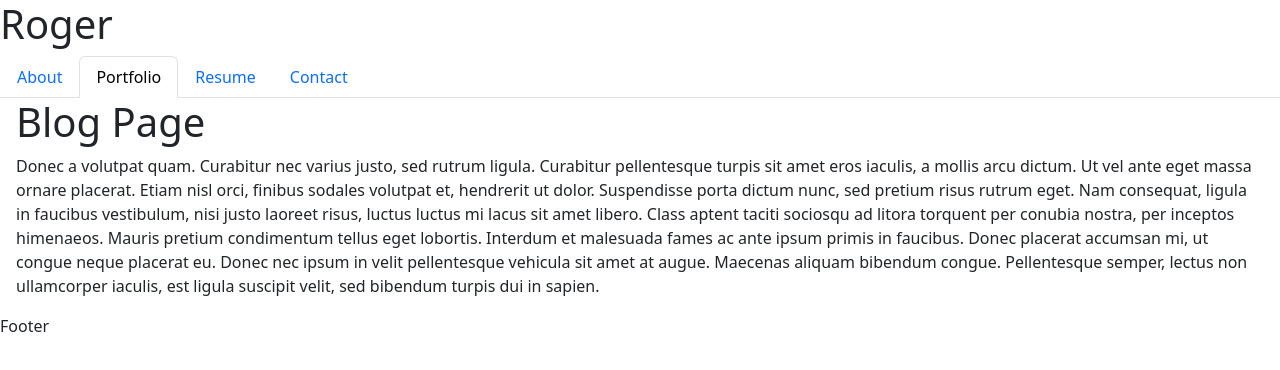
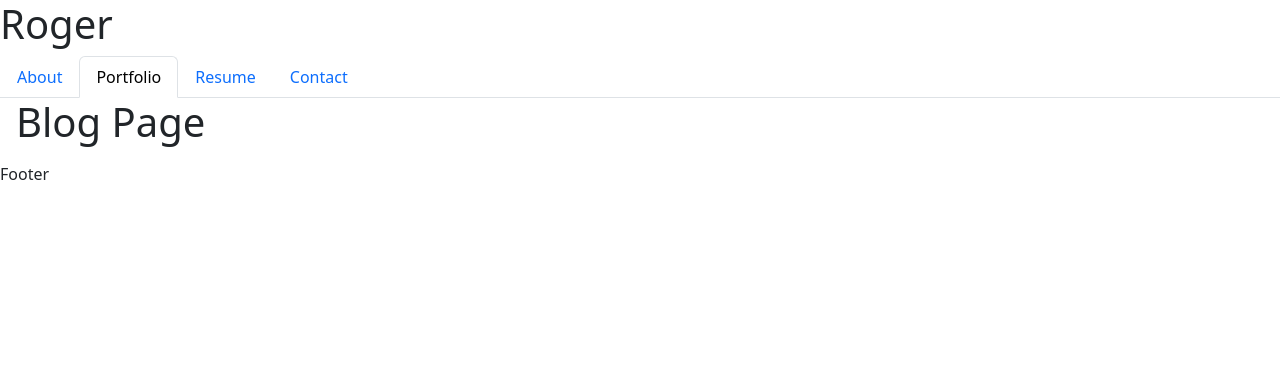
Before and after one commit to rogretheekyogre/React-Portfolio, a React (Vite) app: page /portfolio in a window 1280 px wide. Shown: the top 370 px of the page. Built offline with nearby package versions, Linux system fonts and the light colour scheme.

Commit message:
added about page

```diff
--- a/src/pages/Portfolio.jsx
+++ b/src/pages/Portfolio.jsx
@@ -3,19 +3,7 @@
     <div>
       <h1>Blog Page</h1>
       <p>
-        Donec a volutpat quam. Curabitur nec varius justo, sed rutrum ligula.
-        Curabitur pellentesque turpis sit amet eros iaculis, a mollis arcu
-        dictum. Ut vel ante eget massa ornare placerat. Etiam nisl orci, finibus
-        sodales volutpat et, hendrerit ut dolor. Suspendisse porta dictum nunc,
-        sed pretium risus rutrum eget. Nam consequat, ligula in faucibus
-        vestibulum, nisi justo laoreet risus, luctus luctus mi lacus sit amet
-        libero. Class aptent taciti sociosqu ad litora torquent per conubia
-        nostra, per inceptos himenaeos. Mauris pretium condimentum tellus eget
-        lobortis. Interdum et malesuada fames ac ante ipsum primis in faucibus.
-        Donec placerat accumsan mi, ut congue neque placerat eu. Donec nec ipsum
-        in velit pellentesque vehicula sit amet at augue. Maecenas aliquam
-        bibendum congue. Pellentesque semper, lectus non ullamcorper iaculis,
-        est ligula suscipit velit, sed bibendum turpis dui in sapien.
+
       </p>
     </div>
   );
--- a/src/pages/Resume.jsx
+++ b/src/pages/Resume.jsx
@@ -3,16 +3,7 @@
     <div>
       <h1>Home Page</h1>
       <p>
-        Lorem ipsum dolor sit amet, consectetur adipiscing elit. Sed neque
-        velit, lobortis ut magna varius, blandit rhoncus sem. Morbi lacinia nisi
-        ac dui fermentum, sed luctus urna tincidunt. Etiam ut feugiat ex. Cras
-        non risus mi. Curabitur mattis rutrum ipsum, ut aliquet urna imperdiet
-        ac. Sed nec nulla aliquam, bibendum odio eget, vestibulum tortor. Cras
-        rutrum ligula in tincidunt commodo. Morbi sit amet mollis orci, in
-        tristique ex. Donec nec ornare elit. Donec blandit est sed risus feugiat
-        porttitor. Vestibulum molestie hendrerit massa non consequat. Vestibulum
-        vitae lorem tortor. In elementum ultricies tempus. Interdum et malesuada
-        fames ac ante ipsum primis in faucibus.
+
       </p>
     </div>
   );
```
